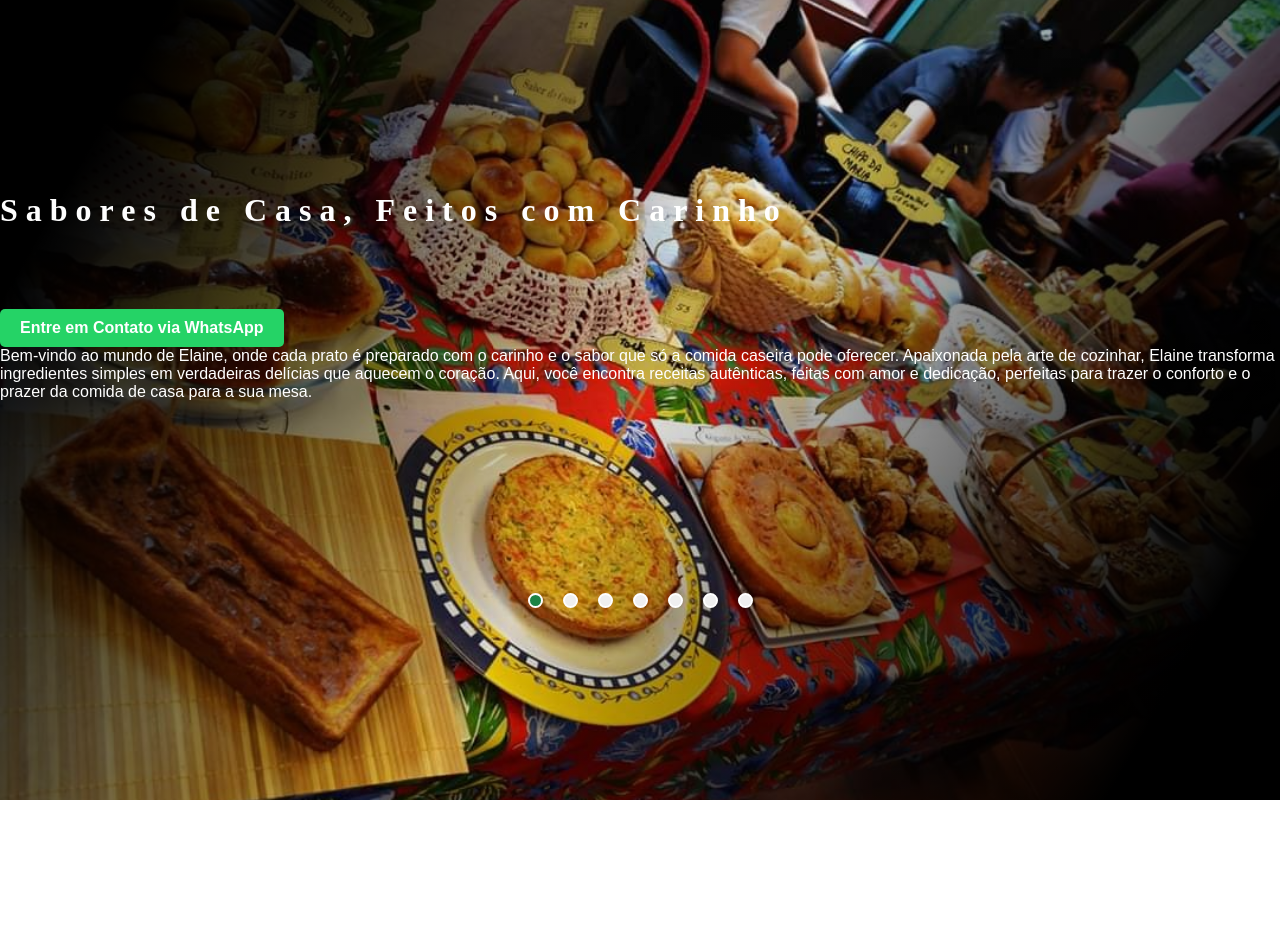
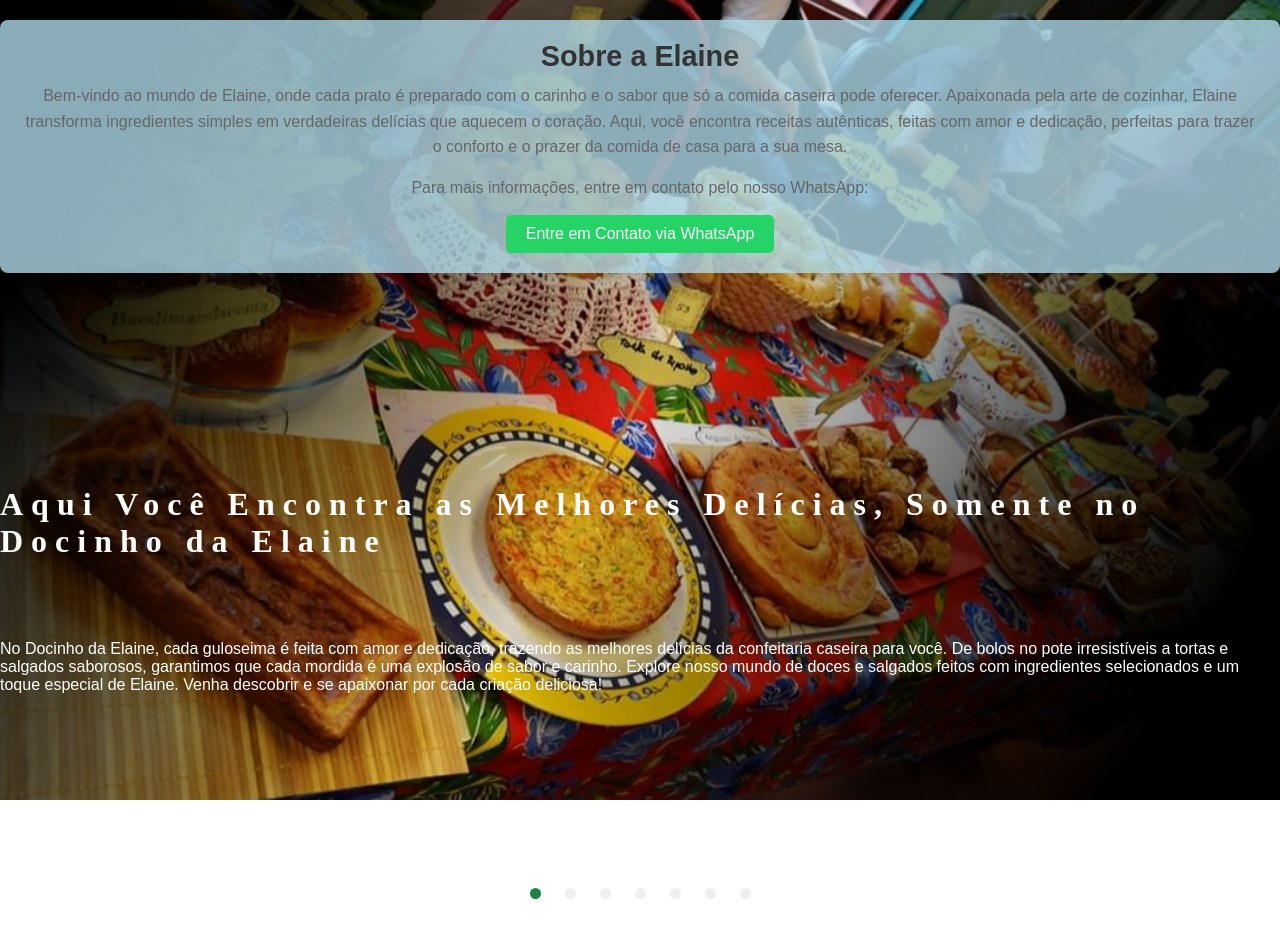
Before and after one commit to DLcez/takeoff-project, a plain HTML site: page index.html in a window 1280 px wide. Before the commit the page ends 800 px from the top, so only its background shows below. Drawn offline with Linux system fonts and the light colour scheme.

Commit message:
Add files via upload

```diff
--- a/index.html
+++ b/index.html
@@ -21,27 +21,30 @@
 <body>
     <main>
 
+        <div class="dados-empresa">
+            <h2>Sobre a Elaine</h2>
+            <p>Bem-vindo ao mundo de Elaine, onde cada prato é preparado com o carinho e o sabor que só a comida caseira pode oferecer. Apaixonada pela arte de cozinhar, Elaine transforma ingredientes simples em verdadeiras delícias que aquecem o coração. Aqui, você encontra receitas autênticas, feitas com amor e dedicação, perfeitas para trazer o conforto e o prazer da comida de casa para a sua mesa.</p>
+            <p>Para mais informações, entre em contato pelo nosso WhatsApp:</p>
+            <a href="https://api.whatsapp.com/send?phone=553496511016&text=Olá%20Elaine,%20gostaria%20de%20saber%20mais%20sobre%20os%20produtos!"
+               class="botao-whatsapp" target="_blank">Entre em Contato via WhatsApp</a>
+        </div>
+
         <div class="carrocel">
-            <img class="imagem ativa" src="./src/imagens/quitandas.jpg" alt="Dragão Balerion">
-            <img class="imagem" src="./src/imagens/bolodebanana.jpg" alt="Dragão Syrax">
-            <img class="imagem" src="./src/imagens/bolodechocolate.jpg" alt="Dragão Arrax">
-            <img class="imagem" src="./src/imagens/salgado.jpg" alt="Dragão Caraxes">
-            <img class="imagem" src="./src/imagens/torta-de-salsicha.jpg" alt="Dragão Seasmoke">
-            <img class="imagem" src="./src/imagens/pudim.jpeg" alt="Dragão Vermax">
-            <img class="imagem" src="./src/imagens/bolopote.jpg" alt="Dragão Vhagar">
+            <img class="imagem ativa" src="./src/imagens/quitandas.jpg" alt="quitandas">
+            <img class="imagem" src="./src/imagens/bolodebanana.jpg" alt="bolodebanana">
+            <img class="imagem" src="./src/imagens/bolodechocolate.jpg" alt="bolodechocolate">
+            <img class="imagem" src="./src/imagens/salgado.jpg" alt="salgado">
+            <img class="imagem" src="./src/imagens/torta-de-salsicha.jpg" alt="torta-de-salsicha">
+            <img class="imagem" src="./src/imagens/pudim.jpeg" alt="pudim">
+            <img class="imagem" src="./src/imagens/bolopote.jpg" alt="bolopote">
         </div>
 
         <div class="conteudo">
             <div class="informacoes ativa">
-                <h1>Sabores de Casa, Feitos com Carinho</h1>
-                <a href="https://api.whatsapp.com/send?phone=553496511016&text=Olá%20Elaine,%20gostaria%20de%20saber%20mais%20sobre%20os%20produtos!"
-                    class="botao-whatsapp" target="_blank">Entre em Contato via WhatsApp</a>
+                <h1>Aqui Você Encontra as Melhores Delícias, Somente no Docinho da Elaine</h1>
 
                 <p class="descricao">
-                    Bem-vindo ao mundo de Elaine, onde cada prato é preparado com o carinho e o sabor que só a comida
-                    caseira pode oferecer. Apaixonada pela arte de cozinhar, Elaine transforma ingredientes simples em
-                    verdadeiras delícias que aquecem o coração. Aqui, você encontra receitas autênticas, feitas com amor
-                    e dedicação, perfeitas para trazer o conforto e o prazer da comida de casa para a sua mesa.
+                    No Docinho da Elaine, cada guloseima é feita com amor e dedicação, trazendo as melhores delícias da confeitaria caseira para você. De bolos no pote irresistíveis a tortas e salgados saborosos, garantimos que cada mordida é uma explosão de sabor e carinho. Explore nosso mundo de doces e salgados feitos com ingredientes selecionados e um toque especial de Elaine. Venha descobrir e se apaixonar por cada criação deliciosa!
                 </p>
             </div>
             <div class="informacoes">
--- a/src/css/estilos.css
+++ b/src/css/estilos.css
@@ -11,19 +11,43 @@ body {
     width: 100%;
     z-index: -1;
 }
-.botao-whatsapp {
-    display: inline-block;
-    background-color: #25D366;
-    color: white;
-    padding: 10px 20px;
-    border-radius: 5px;
-    text-decoration: none;
-    font-weight: bold;
-    font-size: 16px;
+
+/* Estilos para a seção de dados da empresa */
+.dados-empresa {
+    background-color: rgba(173,216,230,0.8); /* Cor de fundo clara para destacar a seção */
+    padding: 20px; /* Espaçamento interno */
+    margin: 20px 0; /* Margem superior e inferior */
+    border-radius: 8px; /* Bordas arredondadas */
+    box-shadow: 0 4px 8px rgba(0, 0, 0, 0.1); /* Sombra para profundidade */
+    text-align: center; /* Alinhamento centralizado do texto */
 }
 
-.botao-whatsapp:hover {
-    background-color: #1EBEA5;
+.dados-empresa h2 {
+    font-size: 1.8em; /* Tamanho da fonte do título */
+    color: #333; /* Cor do texto do título */
+    margin-bottom: 10px; /* Margem inferior */
+}
+
+.dados-empresa p {
+    font-size: 1em; /* Tamanho da fonte do texto */
+    color: #666; /* Cor do texto */
+    line-height: 1.6; /* Altura da linha para melhor leitura */
+    margin-bottom: 15px; /* Margem inferior */
+}
+
+.dados-empresa a.botao-whatsapp {
+    display: inline-block;
+    padding: 10px 20px; /* Espaçamento interno do botão */
+    font-size: 1em; /* Tamanho da fonte do botão */
+    color: #fff; /* Cor do texto do botão */
+    background-color: #25d366; /* Cor de fundo do botão */
+    border-radius: 5px; /* Bordas arredondadas */
+    text-decoration: none; /* Remove o sublinhado do link */
+    transition: background-color 0.3s ease; /* Transição suave para a cor de fundo */
+}
+
+.dados-empresa a.botao-whatsapp:hover {
+    background-color: #128c7e; /* Cor de fundo do botão ao passar o mouse */
 }
 
 
```
